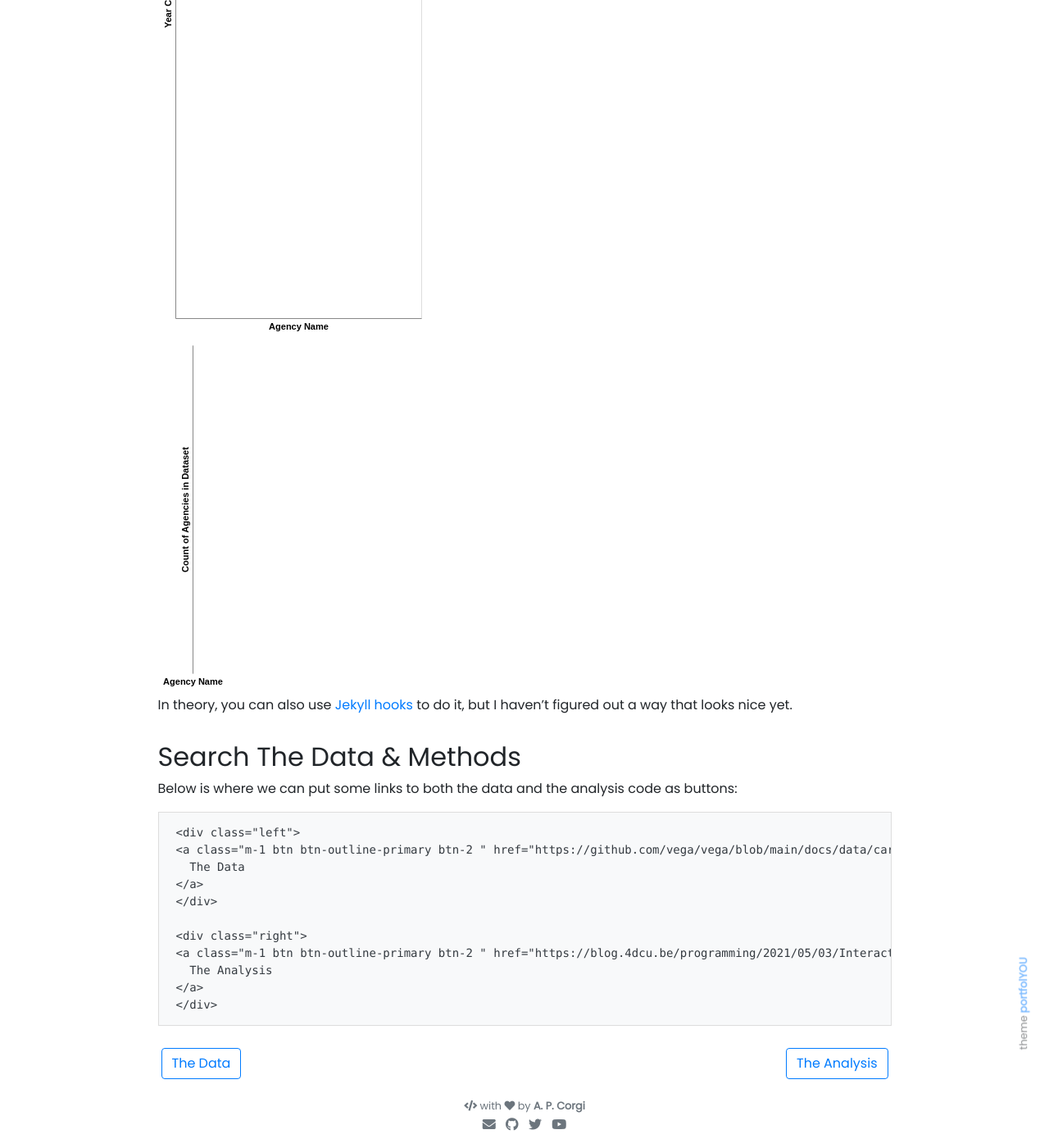
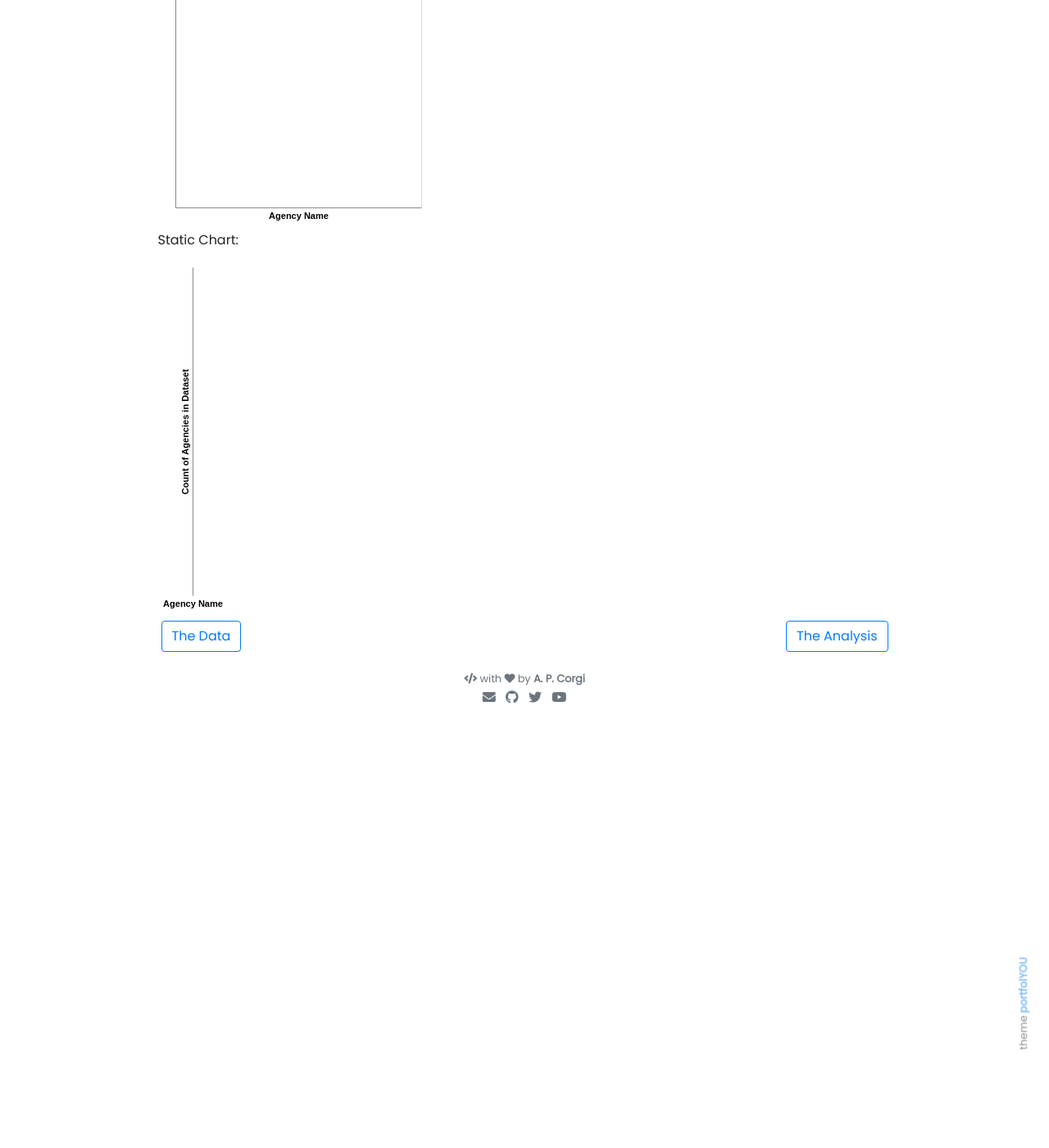
Before and after one commit to Zairzok/zairzok.github.io, a Jekyll site: the page built from _projects/2_homework10.md, in a window 1280 px wide and 1400 px high, scrolled down 803 px. Shown: the whole window at 82% size. Built offline with Jekyll 4.4.1, drawn with Linux system fonts in a browser that asks for light colours; nearby versions of some CDN libraries; after the commit the page ends 1682 px from its top, so only the background shows below that; some of the changed text lies outside the part shown.

Commit message:
fourth commit

````diff
--- a/_projects/2_homework10.md
+++ b/_projects/2_homework10.md
@@ -11,41 +11,17 @@
 ---
 
 
-# Example including vega-lite
+# IS445 Homework Assignment #10
 
-Example comes from this [great blog post right here](https://blog.4dcu.be/programming/2021/05/03/Interactive-Visualizations.html) that was also used in [our test import script](https://github.com/UIUC-iSchool-DataViz/is445_bcubcg_fall2022/blob/main/week01/test_imports_week01.ipynb).
+Interactive Chart:
+<vegachart schema-url="{{ site.baseurl }}/assets/json/chart_interactive.json" style="width: 100%"></vegachart>
 
-We can use a vegachart HTML tag like so:
-
-```
-<vegachart schema-url="{{ site.baseurl }}/assets/json/chart_interactive.json" style="width: 100%"></vegachart>
-<vegachart schema-url="{{ site.baseurl }}/assets/json/chart_static.json" style="width: 100%"></vegachart>
-```
-
-<vegachart schema-url="{{ site.baseurl }}/assets/json/chart_interactive.json" style="width: 100%"></vegachart>
+Static Chart:
 <vegachart schema-url="{{ site.baseurl }}/assets/json/chart_static.json" style="width: 100%"></vegachart>
 
-In theory, you can also use [Jekyll hooks](https://jekyllrb.com/docs/plugins/hooks/) to do it, but I haven't figured out a way that looks nice yet.
-
-
-## Search The Data & Methods
-
-Below is where we can put some links to both the data and the analysis code as buttons:
-
-```
-<div class="left">
-{% include elements/button.html link="https://github.com/vega/vega/blob/main/docs/data/cars.json" text="The Data" %}
-</div>
-
-<div class="right">
-{% include elements/button.html link="https://blog.4dcu.be/programming/2021/05/03/Interactive-Visualizations.html" text="The Analysis" %}
-</div>
-```
-
-<!-- these are written in a combo of html and liquid -->
 
 <div class="left">
-{% include elements/button.html link="https://github.com/vega/vega/blob/main/docs/data/cars.json" text="The Data" %}
+{% include elements/button.html link="'https://raw.githubusercontent.com/UIUC-iSchool-DataViz/is445_bcubcg_fall2022/main/data/building_inventory.csv" text="The Data" %}
 </div>
 
 <div class="right">
````
Also changed, not shown: 2 other files.
